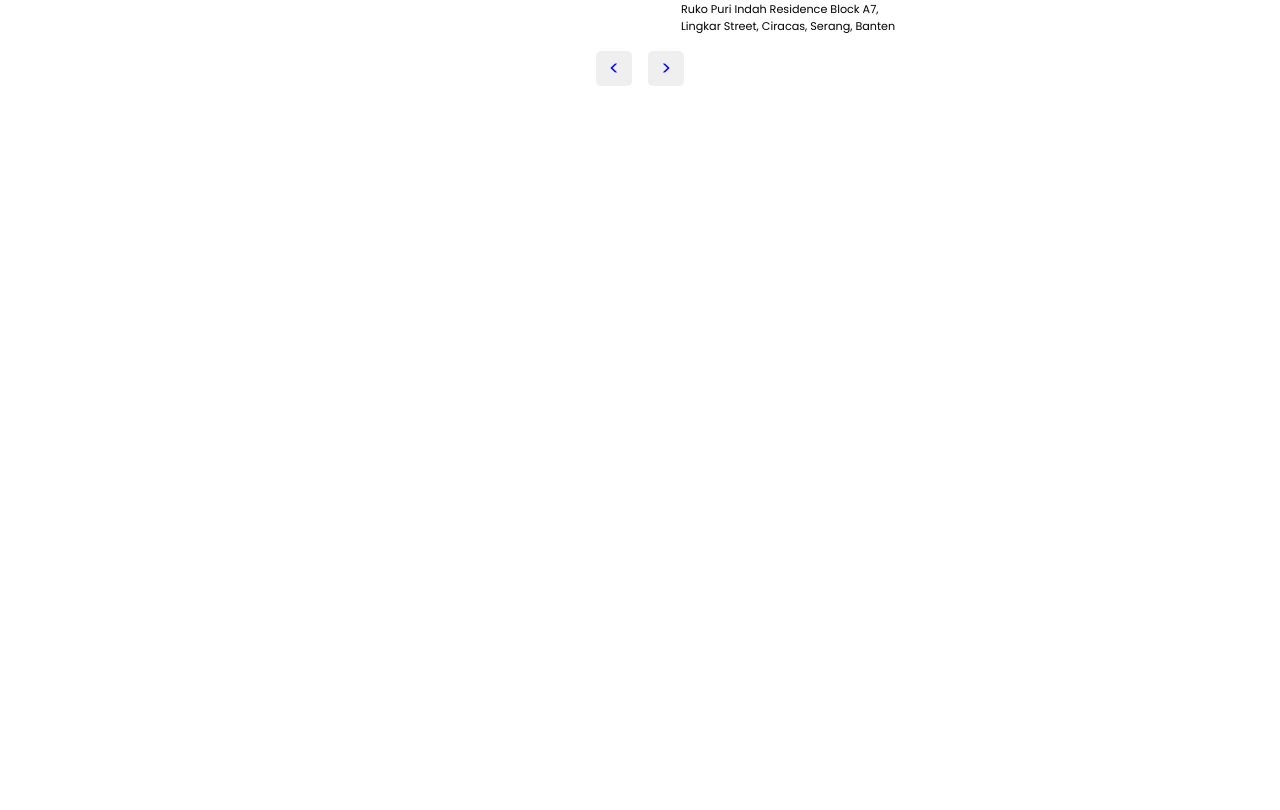
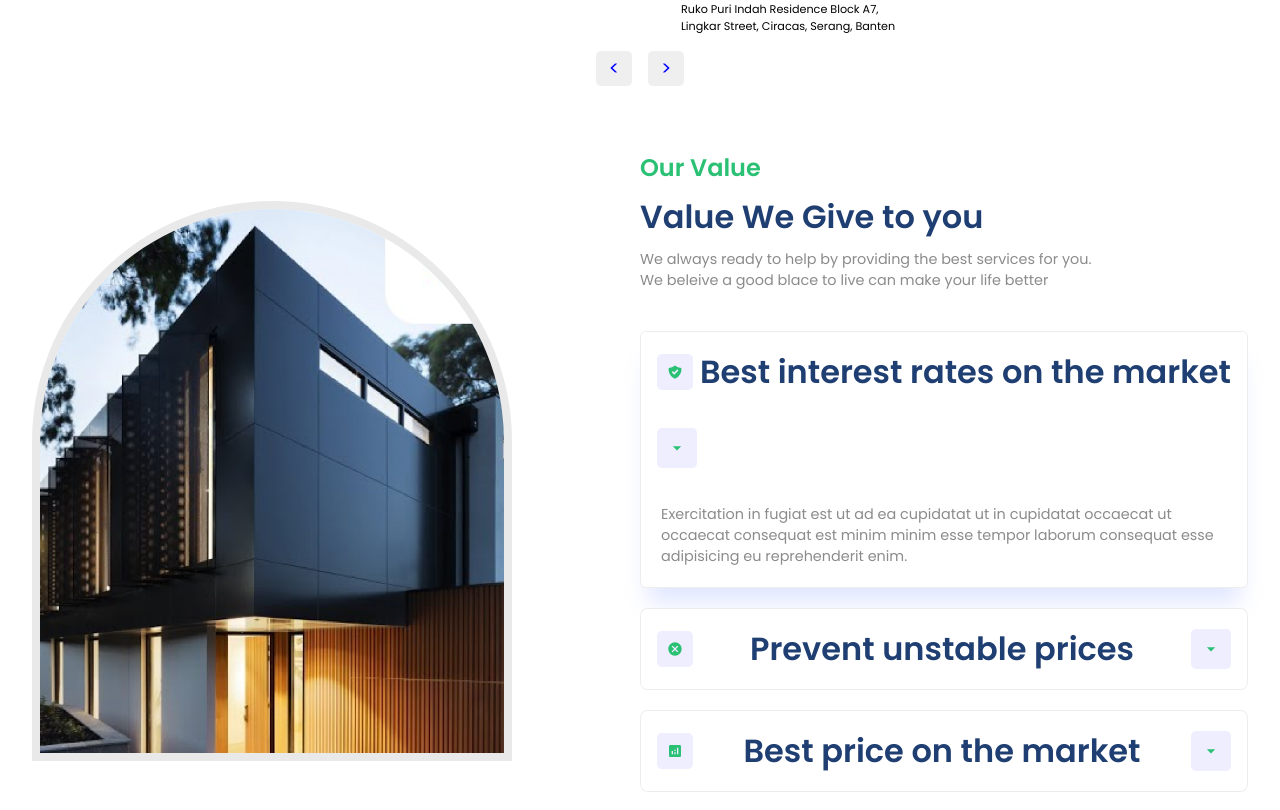
Before and after one commit to CodeCraft2016/EasyLivingFinds, a React (Vite) app: page / in a window 1280 px wide. Shown: the part 1367-2177 px from the top of the page. Before the commit the page ends 1485 px from the top, so only its background shows below. Built offline with nearby package versions, Linux system fonts and the light colour scheme.

Commit message:
Add Value component

```diff
--- a/src/App.jsx
+++ b/src/App.jsx
@@ -2,6 +2,8 @@
 import Hero from './components/Hero'
 import Companies from './components/Companies/Companies'
 import Residencies from './components/Residencies/Residencies'
+import Value from './components/Value/Value'
+import Contact from './components/Contact/Contact'
 import './App.css'
 function App() {
   return (
@@ -14,6 +16,8 @@
       </div>
       <Companies/>
       <Residencies/>
+      <Value/>
+      <Contact/>
 
     </div>
   );
--- /dev/null
+++ b/src/components/Contact/Contact.jsx
@@ -0,0 +1,11 @@
+import React from "react";
+import './Contact.css'
+
+const Contact = () =>{
+
+    return( <section className="c-wrapper">
+
+    </section>)
+}
+
+export default Contact
--- /dev/null
+++ b/src/components/Value/Value.css
@@ -0,0 +1,51 @@
+.v-container .image-container{
+    border:8px solid rgb(232 232 232 / 93%)
+
+}
+
+.v-container>div{
+    flex:1;
+}
+
+.v-right{
+    gap : 0.5rem;
+}
+
+.accordion{
+    margin-top:2rem;
+    border: none;
+}
+.accordionItems{
+    background: white;
+    border: 0.8px solid  rgba(128, 128, 128, 0.143);
+    border-radius: 8px;
+    overflow: hidden;
+    margin-bottom: 20px;
+}
+.accordionItems.expanded{
+    box-shadow: var(--shadow);
+    border-radius: 6px;
+}
+
+.accordionButtons{
+    background: white;
+    padding: 1rem;
+    width: 100%;
+    justify-content: space-between;
+    cursor: pointer;
+}
+
+.icon{
+    padding: 10px;
+    background:#eeeeff;
+    border-radius: 5px;
+
+}
+
+.icon>svg{
+    fill : var(--green)
+}
+
+.accordionButton .primaryText{
+    font-size: 1.1rem;
+}
--- /dev/null
+++ b/src/components/Value/Value.jsx
@@ -0,0 +1,87 @@
+import React from "react";
+import {
+    Accordion,
+    AccordionItem,
+    AccordionItemHeading,
+    AccordionItemButton,
+    AccordionItemPanel,
+    AccordionItemState,
+} from 'react-accessible-accordion'
+import "react-accessible-accordion/dist/fancy-example.css";
+import {MdOutlineArrowDropDown} from 'react-icons/md'
+import './Value.css'
+import data from '../../utils/accordion';
+import {useState} from "react"
+
+
+const Value = ()=>{
+
+    return ( <div>
+        <section className="v-wrapper">
+            <div className="paddings innerWidth flexCenter v-container">
+                {/*left Side  */}
+                <div className="v-left">
+                    <div className="image-container">
+                        <img src="./value.png" alt="" />
+                    </div>
+                </div>
+                 {/*right Side  */}
+             <div className="flexColStart v-right">
+                <span className="greenText">Our Value</span>
+                <span className="primaryText">Value We Give to you</span>
+                <span className="secondaryText">
+                    We always ready to help by providing the best services for you.<br/>
+                    We beleive a good blace to live can make your life better
+                </span>
+                <Accordion
+                className="accordion"
+                allowMultipleExpanded = {false}
+                preExpanded={[0]}
+
+                >
+                   {
+                    data.map((item,i)=>{
+                        const[className, setClassName] = useState(null)
+                        return(
+                            <AccordionItem
+                            className={`accordionItems ${className}` } key={i} uuid={i}>
+                                <AccordionItemHeading>
+                                    <AccordionItemButton className="flexCenter accordionButtons">
+                                        <AccordionItemState>
+                                            {({expanded})=>
+                                            expanded
+                                                ? setClassName("expanded")
+                                                : setClassName("collaped")
+                                            }
+                                        </AccordionItemState>
+                                        <div className="flexCenter icon">{item.icon}</div>
+                                        <span className="primaryText">{item.heading}</span>
+                                        <div className="flexCenter icon">
+                                        <MdOutlineArrowDropDown size={20}/>
+                                        </div>
+                                    </AccordionItemButton>
+
+                                </AccordionItemHeading>
+
+                                <AccordionItemPanel>
+
+                                    <p className="secondaryText">{item.detail}</p>
+
+                                </AccordionItemPanel>
+
+                            </AccordionItem>
+                        )
+                    })
+
+                   }
+
+                </Accordion>
+             </div>
+            </div>
+
+
+        </section>
+    </div>)
+}
+
+export default Value
```
Also changed, not shown: src/components/Companies/Value/Value.jsx (deleted), src/components/Contact/Contact.css (added).
